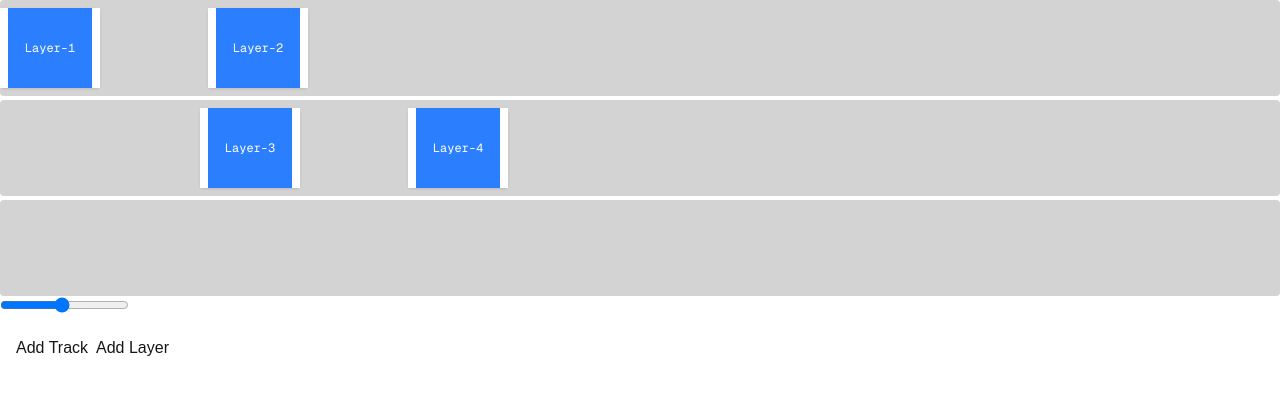
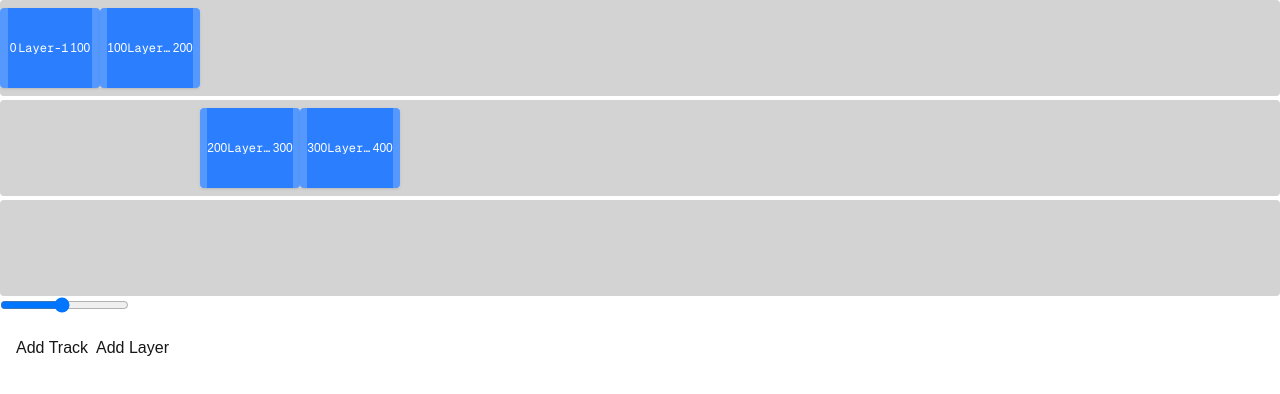
Before and after one commit to michaelevensen/ui-prototypes, a Next.js app: page / in a window 1280 px wide. Shown: the top 394 px of the page. Built offline with nearby package versions, Linux system fonts and the light colour scheme.

Commit message:
one step closer

```diff
--- a/src/app/components/timeline/Timeline.tsx
+++ b/src/app/components/timeline/Timeline.tsx
@@ -226,7 +226,7 @@ const TimelineTrack = ({
             style={{
                 backgroundColor: isOver ? "red" : "lightgray",
             }}
-            className="relative h-24 rounded flex items-center gap-2"
+            className="relative h-24 rounded"
         >
             {children}
         </div>
--- a/src/app/components/timeline/TrackLayer.tsx
+++ b/src/app/components/timeline/TrackLayer.tsx
@@ -25,6 +25,7 @@ export const TrackLayer = ({ layer, onResize }: DraggableTrackLayerProps) => {
     };
 
     const style = {
+        // position: "absolute" as const,
         width: (layer.end - layer.start) * scale,
         transform: transform
             ? `translate3d(${transform.x + layer.start * scale}px, ${
@@ -38,13 +39,15 @@ export const TrackLayer = ({ layer, onResize }: DraggableTrackLayerProps) => {
             ref={setNodeRef}
             {...attributes}
             {...listeners}
-            className="h-20 bg-blue-500 text-white rounded shadow flex justify-between items-center cursor-move z-50"
+            className="absolute top-1/2 -translate-y-1/2 h-20 bg-blue-500 text-white rounded shadow flex justify-between items-center cursor-move z-50"
             style={style}
         >
             <DragHandle position="start" onResize={handleResize} />
+            <span className="text-xs">{layer.start.toFixed(0)}</span>
             <span className="font-mono text-xs capitalize select-none truncate">
                 {layer.id}
             </span>
+            <span className="text-xs flex-end">{layer.end.toFixed(0)}</span>
             <DragHandle position="end" onResize={handleResize} />
         </div>
     );
@@ -68,6 +71,9 @@ const DragHandle = ({ position, onResize }: DragHandleProps) => {
     });
 
     return (
-        <div className="cursor-col-resize w-2 h-full bg-white" {...resize()} />
+        <div
+            className="cursor-col-resize w-2 h-full bg-white/20 hover:bg-white/40 touch-none"
+            {...resize()}
+        />
     );
 };
```
Also changed, not shown: src/app/timeline/page.tsx (deleted).
